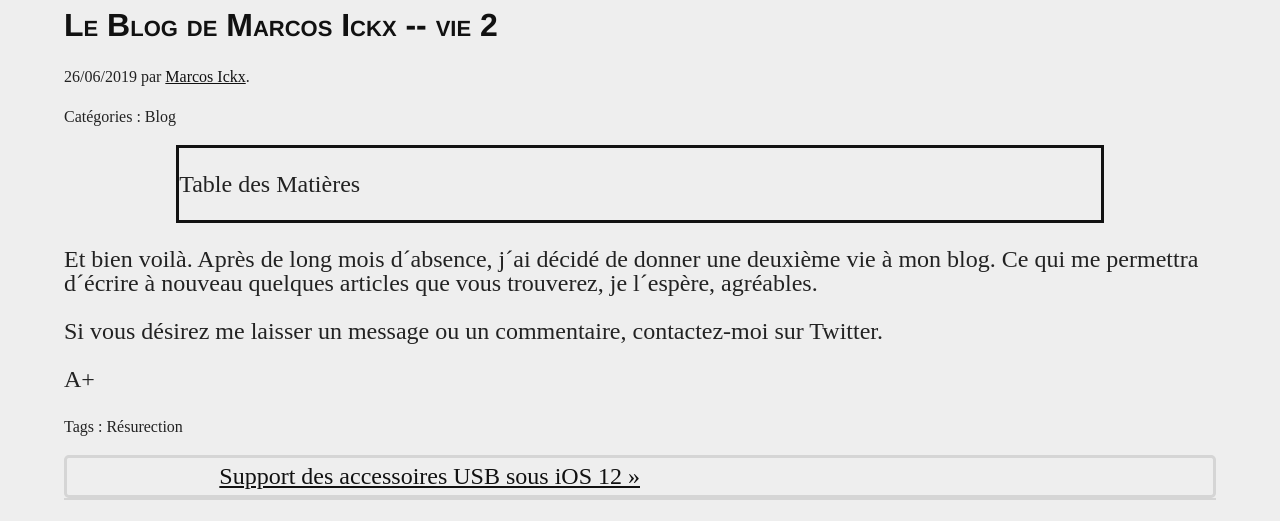
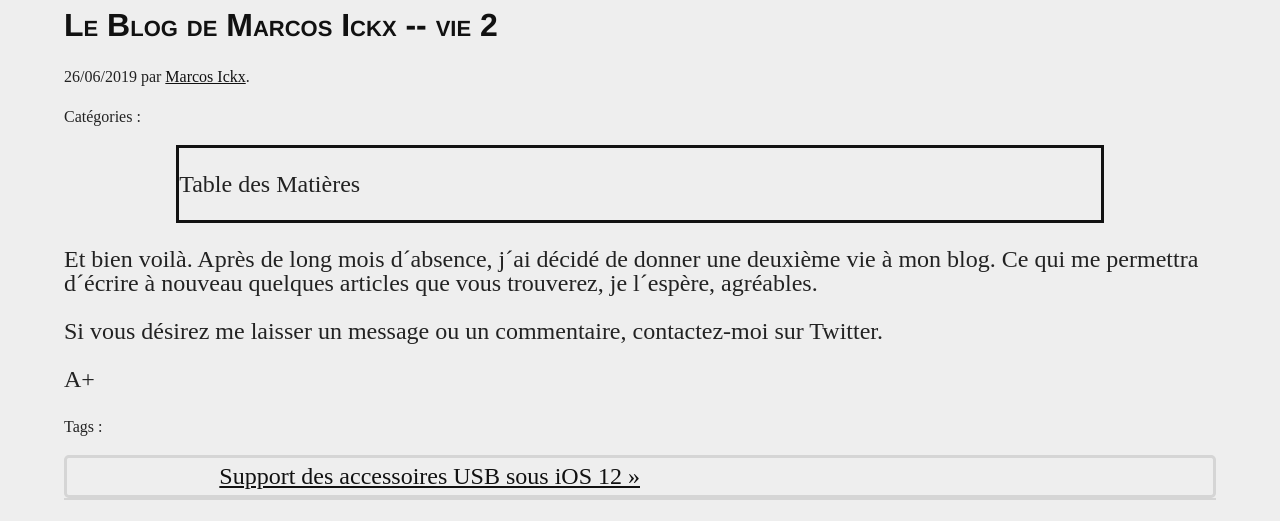
Before and after one commit to MarcosIckx/PreviewMarcosxNet, a Jekyll site: the page built from _posts/2019/2019-06-26-le-blog-de-marcos-ickx-vie-2.md, in a window 1280 px wide. Shown: the part 142-663 px from the top of the page. Built offline with Jekyll 4.4.1, drawn with Linux system fonts in a browser that asks for light colours.

Commit message:
Update 2019-06-26-le-blog-de-marcos-ickx-vie-2.md

```diff
--- a/_posts/2019/2019-06-26-le-blog-de-marcos-ickx-vie-2.md
+++ b/_posts/2019/2019-06-26-le-blog-de-marcos-ickx-vie-2.md
@@ -2,8 +2,6 @@
 layout: post
 title: "Le Blog de Marcos Ickx -- vie 2"
 date: 2019-06-26
-tags: [Résurection]
-category: Blog
 ---
 
 Et bien voilà.
```
